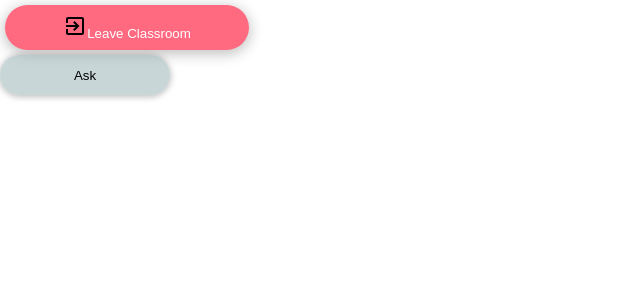
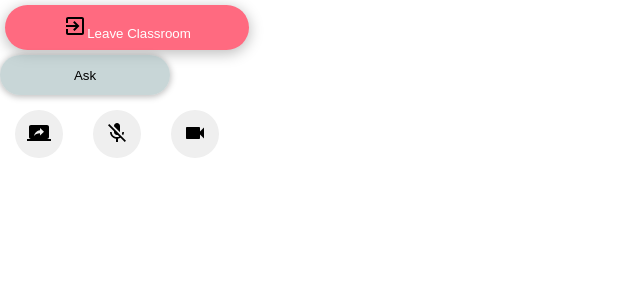
Before and after one commit to geebee49/classroom-front, a React (Create React App) app: page /teacherVideo in a window 1280 px wide. Shown: the top 300 px of the page, without its empty margins (0-640 px from the left). Built offline with nearby package versions, Linux system fonts and the light colour scheme.

Commit message:
teacher-2 branch second commit

```diff
--- /dev/null
+++ b/src/components/buttonGroup.jsx
@@ -0,0 +1,18 @@
+import React from "react";
+import ScreenShareIcon from '@material-ui/icons/ScreenShare';
+import StopScreenShareIcon from '@material-ui/icons/StopScreenShare';
+import MicOffIcon from '@material-ui/icons/MicOff';
+import MicIcon from '@material-ui/icons/Mic';
+import VideocamIcon from '@material-ui/icons/Videocam';
+import VideocamOffIcon from '@material-ui/icons/VideocamOff';
+import Styles from "./styles/buttongroup.css";
+
+export default function(){
+    return(
+        <div>
+            <button className="screenshare"><ScreenShareIcon /></button>
+            <button className="voice"><MicOffIcon /></button>
+            <button className="video"><VideocamIcon /></button>
+        </div>
+    );
+}
--- /dev/null
+++ b/src/components/styles/buttongroup.css
@@ -0,0 +1,7 @@
+.screenshare,.voice,.video{
+    border: none;
+    border-radius: 100%;
+    width: 3rem;
+    height: 3rem;
+    margin: 15px;
+}
--- a/src/components/teacherVideo.jsx
+++ b/src/components/teacherVideo.jsx
@@ -1,11 +1,13 @@
 import React from 'react';
 import Ask from './ask';
 import LeaveClassroom from './leave';
+import ButtonGroup from './buttonGroup';
 export default function TeacherVideo(){
     return (
         <div>
             <LeaveClassroom />
             <Ask />
+            <ButtonGroup />
         </div>
     );
 }
```
